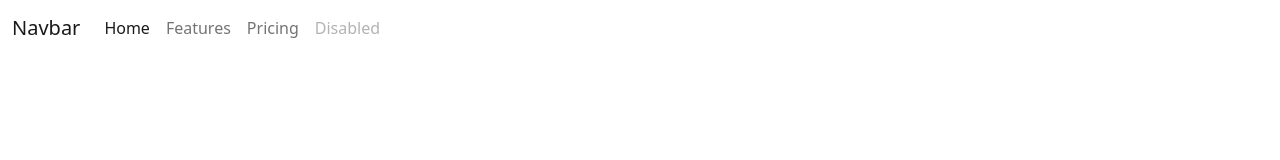
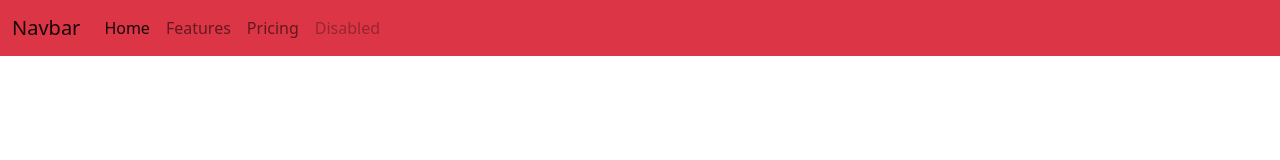
Before and after one commit to Southclapper/html-website-devops, a plain HTML site: page index.html in a window 1280 px wide. Drawn offline with nearby package versions, Linux system fonts and the light colour scheme.

Commit message:
Update index.html

```diff
--- a/index.html
+++ b/index.html
@@ -11,7 +11,7 @@
     <title>Devops - TP</title>
   </head>
   <body>
-  <nav class="navbar navbar-expand-lg navbar-light bg-dangert">
+  <nav class="navbar navbar-expand-lg navbar-light bg-danger">
   <div class="container-fluid">
     <a class="navbar-brand" href="#">Navbar</a>
     <button class="navbar-toggler" type="button" data-bs-toggle="collapse" data-bs-target="#navbarNav" aria-controls="navbarNav" aria-expanded="false" aria-label="Toggle navigation">
```
